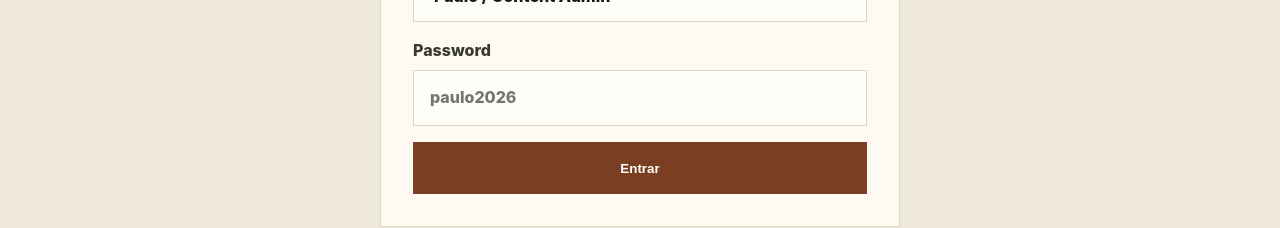
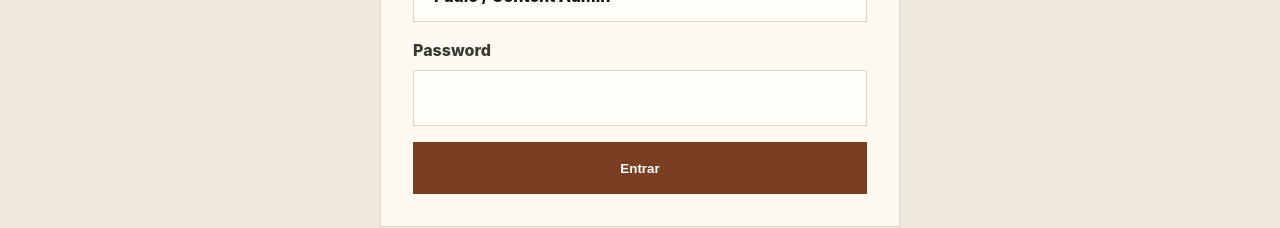
Before and after one commit to ClaraLul/paulo-rebelo-treino-canino, a website: page admin/index.html in a window 1280 px wide. Shown: the part 384-612 px from the top of the page. Drawn offline with Linux system fonts and the light colour scheme; no server answers.

Commit message:
Hide admin password placeholder

```diff
--- a/admin/index.html
+++ b/admin/index.html
@@ -20,7 +20,7 @@
         <label>Utilizador
           <select name="role"><option value="paulo">Paulo / Content Admin</option><option value="super">Super Admin</option></select>
         </label>
-        <label>Password<input type="password" name="password" required placeholder="paulo2026"></label>
+        <label>Password<input type="password" name="password" required autocomplete="current-password"></label>
         <button class="button" type="submit">Entrar</button>
       </form>
     </section>
```
